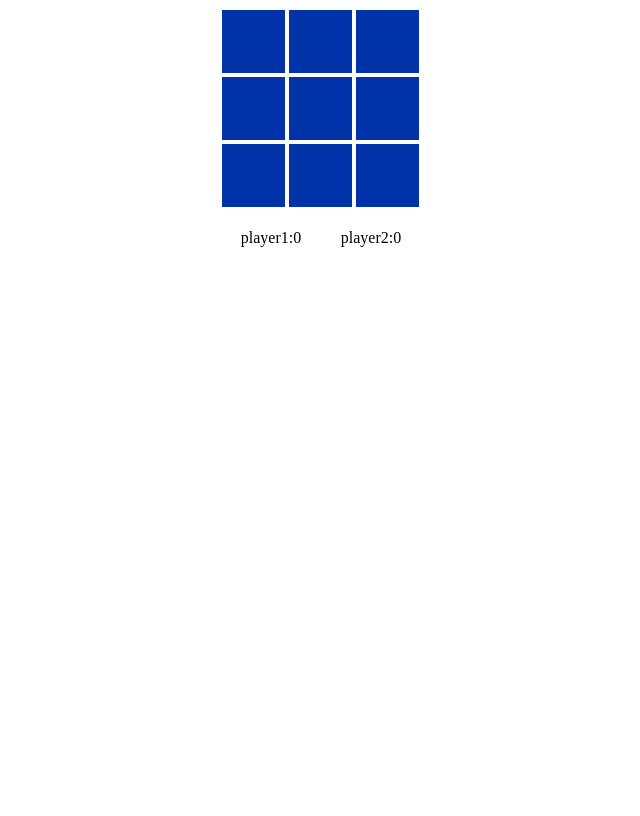
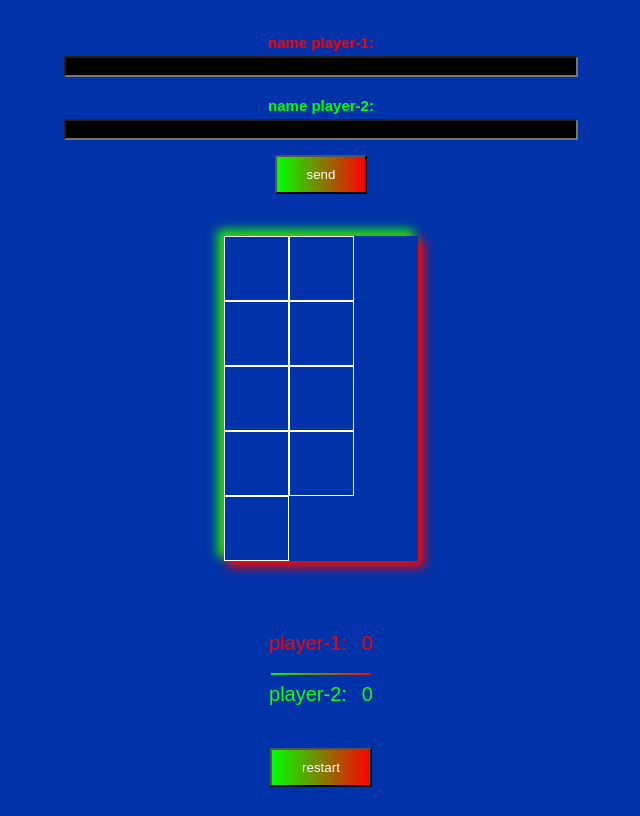
Before and after one commit to fadikbbb/XO, a plain HTML site: page index.html in a window 1280 px wide. Shown: the whole page, without its empty margins (319-959 px from the left). Drawn offline with Linux system fonts and the light colour scheme.

Commit message:
Add files via upload

```diff
--- a/index.html
+++ b/index.html
@@ -5,10 +5,17 @@
     <meta name="viewport" content="width=device-width, initial-scale=1.0" />
     <title>fadikabbani</title>
     <link rel="stylesheet" href="main.css" />
-    <link rel="icon" href="img/5854672.png">
+    <link rel="icon" href="img/5854672.png" />
   </head>
   <body>
     <div class="all">
+      <form action="">
+        <h4>name player-1:</h4>
+        <input type="text" class="inputPlayer1" />
+        <h4 class="labelName">name player-2:</h4>
+        <input type="text" class="inputPlayer2" />
+        <button class="submit">send</button>
+      </form>
       <div class="containerOfboxes">
         <div class="box1"></div>
         <div class="box1"></div>
@@ -21,9 +28,17 @@
         <div class="box1"></div>
       </div>
       <div class="players">
-        <div class="player1">player1:<span>0</span></div>
-        <div class="player2">player2:<span>0</span></div>
+        <div class="containerPlayer1">
+          <div class="player1">player-1:</div>
+          <span class="num1">0</span>
+        </div>
+        <hr style="width: 100px" />
+        <div class="containerPlayer2">
+          <div class="player2">player-2:</div>
+          <span class="num2">0</span>
+        </div>
       </div>
+      <button class="restart">restart</button>
     </div>
     <script src="index.js"></script>
   </body>
--- a/index.js
+++ b/index.js
@@ -1,21 +1,41 @@
 let boxes = document.querySelectorAll(".box1");
+let player2 = document.querySelector(".player2");
 let player1 = document.querySelector(".player1");
-let player2 = document.querySelector(".player2");
-let num1 = document.querySelector(".player1 span");
-let num2 = document.querySelector(".player2 span");
-let val1, val2;
-// console.log(boxes);
-player1 = true;
-// boxes[0].innerHTML = "x";
+let num1 = document.querySelector(".num1");
+let num2 = document.querySelector(".num2");
+let name1 = document.querySelector(".inputPlayer1");
+let name2 = document.querySelector(".inputPlayer2");
+let submit = document.getElementsByClassName("submit")[0];
+let restart = document.querySelector(".restart");
+let change = true;
+console.log(submit);
+console.log(restart);
+console.log(name1);
+console.log(name2);
+console.log(num1);
+console.log(num2);
+console.log(parseInt(num1.innerHTML) + 1);
+restart.onclick = function () {
+  location.reload();
+};
+submit.addEventListener("click", function (event) {
+  event.preventDefault();
+  player1.innerHTML = `${name1.value} :`;
+  player2.innerHTML = `${name2.value} :`;
+  localStorage.setItem("name1", name1.value);
+  localStorage.setItem("name2", name2.value);
+});
 document.addEventListener("click", function (e) {
-//   console.log(e.target);
   if (e.target.innerHTML === "") {
-    if (player1 == true) {
+    if (change == true) {
       e.target.innerHTML = "x";
-      player1 = false;
+      e.target.style.cssText = `color:red`;
+      // e.target.style.cssText=`color:red;`
+      change = false;
     } else {
       e.target.innerHTML = "o";
-      player1 = true;
+      e.target.style.cssText = `color:rgb(17, 255, 0)`;
+      change = true;
     }
   }
   x(0, 1, 2);
@@ -40,9 +60,7 @@ document.addEventListener("click", function (e) {
       boxes[two].innerHTML == "x" &&
       boxes[three].innerHTML == "x"
     ) {
-    //   console.log("enter");
-      console.log(val1);
-      sessionStorage.setItem("winer1",parseInt(num1.innerHTML)+1);
+      sessionStorage.setItem("winer1", parseInt(num1.innerHTML) + 1);
       location.reload();
     }
   }
@@ -52,17 +70,25 @@ document.addEventListener("click", function (e) {
         boxes[two].innerHTML == "o" &&
         boxes[three].innerHTML) == "o"
     ) {
-    sessionStorage.setItem("winer2",parseInt(num2.innerHTML)+1)
+      sessionStorage.setItem("winer2", parseInt(num2.innerHTML) + 1);
       location.reload();
     }
   }
 });
+
 if (sessionStorage.getItem("winer1")) {
-//   console.log("test");
   num1.innerHTML = sessionStorage.getItem("winer1");
 }
 if (sessionStorage.getItem("winer2")) {
-    // console.log("test");
   num2.innerHTML = sessionStorage.getItem("winer2");
 }
+
+console.log(localStorage.getItem("name1"));
+if (localStorage.getItem("name1")) {
+  player1.innerHTML = `${localStorage.getItem("name1")}: `;
+}
+if (localStorage.getItem("name2")) {
+  player2.innerHTML = `${localStorage.getItem("name2")} : `;
+}
 // localStorage.clear()
+// sessionStorage.clear()
--- a/main.css
+++ b/main.css
@@ -1,7 +1,12 @@
+body{
+    background-color: rgb(0, 51, 169);
+}
 .containerOfboxes{
-    width: 202px;
+    width: 193.8px;
 display: flex;
 flex-wrap: wrap;
+box-shadow: 5px 5px 10px 1px rgb(255, 0, 0),-5px -5px 10px 1px rgb(17, 255, 0);
+/* box-shadow: -10px -10px 10px 1px rgb(157, 52, 52); */
 /* margin: 250px auto 0; */
 }
 .box1{
@@ -10,22 +15,77 @@ flex-wrap: wrap;
     width: 63px;
     height: 63px;
     font-size: 40px;
-    margin: 2px;
+    border: 1px solid white;
     color: white;
     justify-content: center;
     font-family: 'Segoe UI', Tahoma, Geneva, Verdana, sans-serif;
 }
 .all{
     display: flex;
+    height: 100vh;
     flex-direction: column;
-    justify-content: center;
+    justify-content: space-around;
     align-items: center;
 }
 .players{
     display: flex;
+    flex-direction: column;
 justify-content: space-around;
 align-items: center;
 margin-top: 20px;
-
 width: 200px;
 }
+form{
+    display: flex;
+    flex-direction: column;
+    width: 100%;
+    color: white;
+
+    align-items: center;
+    justify-content: space-around;
+}
+input:focus{
+outline:  none;
+}
+input{
+    width: 40%;
+    height: 100%;
+    background-color: #000;
+    margin-bottom: 15px;
+}
+.containerPlayer1,.containerPlayer2{
+    font-size: 20px;
+    font-family: Arial, Helvetica, sans-serif;
+    display: flex;
+    color: rgb(17, 255, 0);
+}
+.containerPlayer1{
+    color: red;
+    margin: 10px ;
+
+}
+hr{
+    background-image: linear-gradient(to right,rgb(0, 255, 0) ,rgb(255, 0, 0));
+    border: none;
+    height: 2px;
+}
+button{
+    background-image: linear-gradient(to right ,rgb(0, 255, 0) ,rgb(255, 0, 0));
+    padding: 10px 30px;
+    color: white;
+    background-color: blueviolet;
+
+}
+
+.player1,.player2{
+    margin-right: 15px;
+}
+h4{
+    margin: 5px;
+    font-size:15px;
+    font-family: Arial, Helvetica, sans-serif;
+color: red;
+}
+.labelName{
+    color:rgb(0, 255, 0)
+}
```
